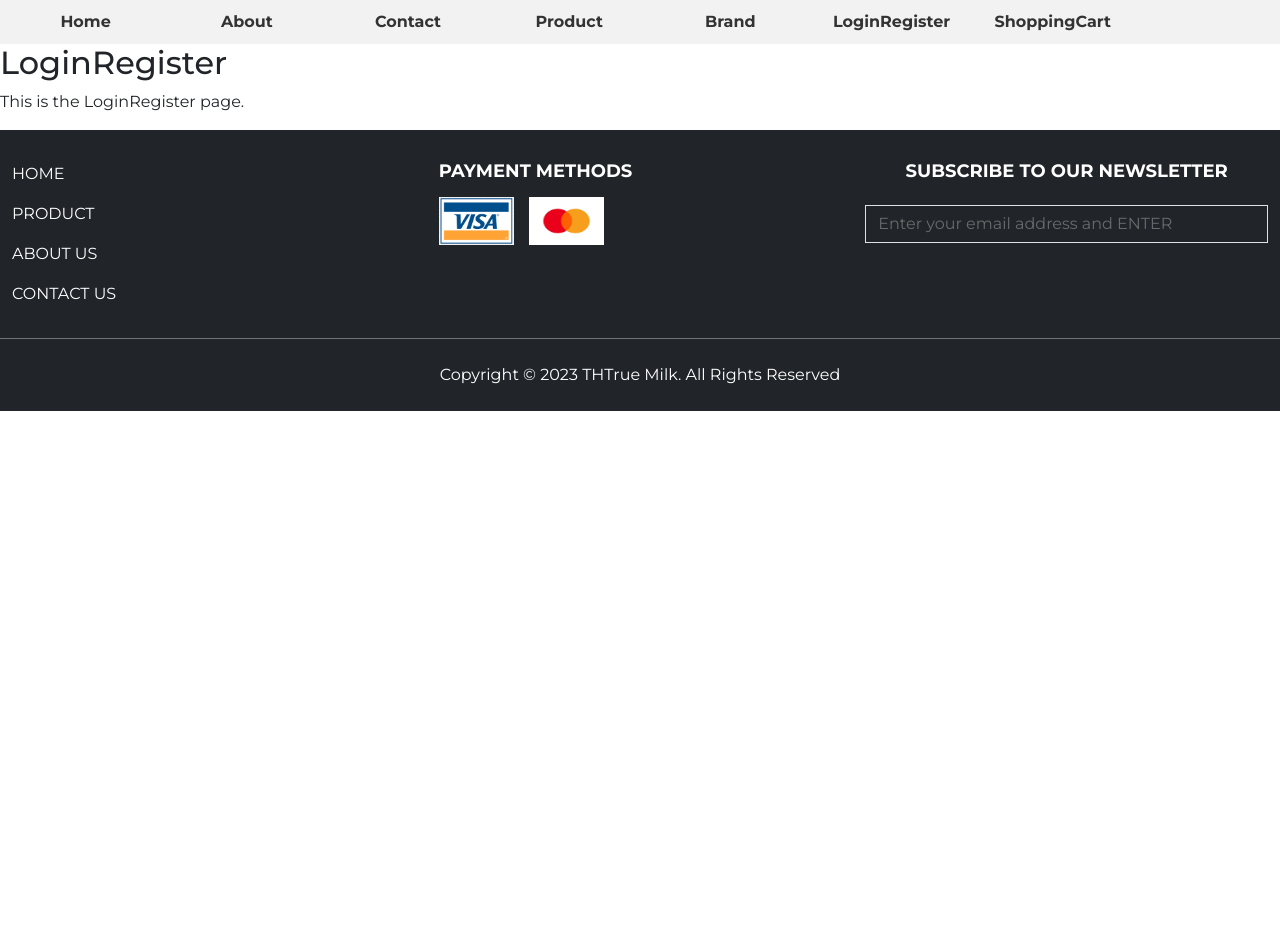
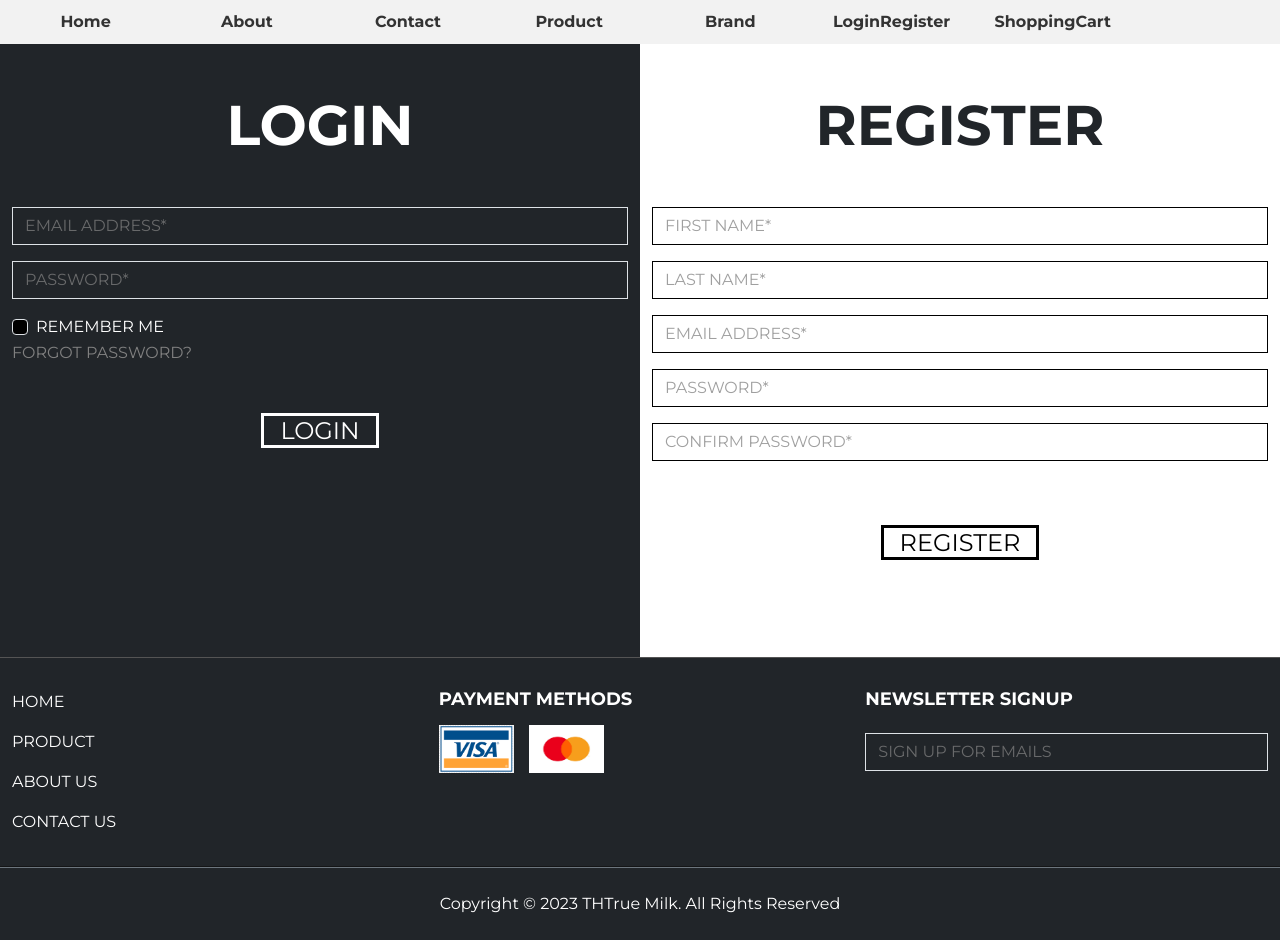
Before and after one commit to huynguyen27/eCommerce, a React (Create React App) app in the folder frontend/: page /loginregister in a window 1280 px wide. Before the commit the page ends 800 px from the top, so only its background shows below. Built offline with nearby package versions, Linux system fonts and the light colour scheme.

Commit message:
Create login/register page, styling, and update styling for footer

```diff
--- a/frontend/src/components/Footer.js
+++ b/frontend/src/components/Footer.js
@@ -6,7 +6,7 @@ import { Link } from 'react-router-dom';
 const Footer = () => {
   return(
     <>
-    <footer className="pt-4 pb-2 bg-dark">
+    <footer id="general_footer" className="pt-4 pb-2 bg-dark">
       <div className="container-xxl">
         <div className="row">
           <div className="col-sm-4 text-white">
@@ -38,12 +38,12 @@ const Footer = () => {
           </div>
           <div className = 'col-sm-4 text-white'>
             <ul className="list-unstyled">
-              <li id="label" className="py-1 text-center">
-                SUBSCRIBE TO OUR NEWSLETTER
+              <li id="label" className="py-1">
+                NEWSLETTER SIGNUP
               </li>
               <li className="py-3 text-center">
               <div className="form-outline form-white">
-                  <input type="text" id="formWhite" className="rounded-0 form-control form-outline text-white bg-dark" placeholder="Enter your email address and ENTER" aria-label="Your Email Address" aria-describedby="basic-addon2" />
+                  <input type="text" id="formWhite" className="rounded-0 form-control form-outline text-white bg-dark" placeholder="SIGN UP FOR EMAILS" aria-label="Your Email Address" aria-describedby="basic-addon2" />
                 </div>
               </li>
             </ul>
--- a/frontend/src/components/LoginRegister.js
+++ b/frontend/src/components/LoginRegister.js
@@ -1,12 +1,59 @@
 import React from 'react';
-
+import "../style/LoginRegister.css"
 const LoginRegister = () => {
   return (
-    <div>
-      <h2>LoginRegister</h2>
-      <p>This is the LoginRegister page.</p>
+    <div id="loginregister" className="container-fluid">
+      <div className="row">
+        <div className="col-md-6 py-5 bg-dark text-white">
+          <h2 id="login_label" className="text-center">LOGIN</h2>
+          <form>
+            <div className="form-group pb-3">
+              <input type="text" className="rounded-0 form-control form-outline text-white bg-dark" id="username" placeholder='EMAIL ADDRESS*' />
+            </div>
+            <div className="form-group pb-3">
+              <input type="password" className="rounded-0 form-control form-outline text-white bg-dark" id="password" placeholder='PASSWORD*'/>
+            </div>
+
+            <div className="form-group form-check">
+        <input type="checkbox" className="form-check-input" id="remember_password" />
+        <label className="form-check-label" htmlFor="rememberPassword">REMEMBER ME</label>
+</div>
+<div className="form-group ">
+            </div>
+            <a id="forgot_password" href="#">FORGOT PASSWORD?</a>
+
+          <div className="text-center py-5">
+          <a id="submit_button" href="#" >LOGIN</a>
+          </div>
+          </form>
+        </div>
+        <div className="col-md-6 py-5">
+          <h2 id="register_label" className="text-center">REGISTER</h2>
+          <form>
+            <div className="form-group pb-3">
+              <input type="text" className="rounded-0 form-control form-outline" id="register_username" placeholder="FIRST NAME*"/>
+            </div>
+            <div className="form-group pb-3">
+              <input type="text" className="rounded-0 form-control form-outline" id="register_username" placeholder="LAST NAME*"/>
+            </div>
+            <div className="form-group pb-3">
+              <input type="email" className="rounded-0 form-control form-outline" id="register_email" placeholder="EMAIL ADDRESS*" />
+            </div>
+            <div className="form-group pb-3">
+              <input type="password" className="rounded-0 form-control form-outline" id="register_password" placeholder="PASSWORD*" />
+            </div>
+            <div className="form-group pb-3">
+              <input type="password" className="rounded-0 form-control form-outline" id="register_confirmPassword" placeholder="CONFIRM PASSWORD*" />
+            </div>
+
+<div className="form-group ">
+            </div>
+<div className="text-center py-5">
+          <a id="register_button" href="#" >REGISTER</a>
+          </div>          </form>
+        </div>
+      </div>
     </div>
-  );
-};
+  );}
 
 export default LoginRegister;
--- a/frontend/src/style/Footer.css
+++ b/frontend/src/style/Footer.css
@@ -62,15 +62,19 @@ body{
 
 }
 
+#general_footer{
+  border-bottom: 0.01mm outset rgba(100, 100, 100, 0.711);
+
+}
+
 #quickLinks{
   text-decoration: none;
   color:white;
   font-size:medium;
 }
 #quickLinks:hover{
-  color: rgb(0, 255, 255);
+  text-decoration: underline;
   font-weight: bold;
-  border-bottom: 1mm ridge rgb(0, 255, 255);
 }
 
 #label{
--- /dev/null
+++ b/frontend/src/style/LoginRegister.css
@@ -0,0 +1,118 @@
+#username::placeholder {
+    color: grey;
+    opacity: 75%;
+  }
+
+
+
+#forgot_password{
+    text-decoration:none;
+    color: grey;
+}
+#forgot_password:hover{
+    color: white;
+    text-decoration: underline;
+    font-weight: bold;
+  }
+#password::placeholder {
+    color: grey;
+    opacity: 75%;
+
+  }
+
+#remember_password{
+    background-color: black;
+
+}
+
+#login_label{
+    font-size:7vh;
+    font-weight: bold;
+    padding-bottom: 5vh;
+}
+
+#register_label{
+    font-size:7vh;
+    font-weight: bold;
+    padding-bottom: 5vh;
+}
+
+#register_username{
+    border-color: black;
+}
+
+#register_email{
+    border-color: black;
+}
+
+
+#register_password{
+    border-color: black;
+}
+
+#register_confirmPassword{
+    border-color: black;
+}
+
+#register_username::placeholder{
+    color:grey;
+    opacity: 75%;
+}
+
+#register_email::placeholder{
+    color:grey;
+    opacity: 75%;
+}
+
+
+#register_password::placeholder{
+    color:grey;
+    opacity: 75%;
+}
+
+#register_confirmPassword::placeholder{
+    color:grey;
+    opacity: 75%;
+}
+
+#register_button{
+    text-decoration: none;
+    font-size:3vh;
+    color: black;
+    border-style:solid;
+    border-color: black;
+    padding-right: 2vh;
+    padding-left: 2vh;
+}
+#submit_button{
+    text-decoration: none;
+    font-size:3vh;
+    color: white;
+    border-style:solid;
+    border-color: white;
+    padding-right: 2vh;
+    padding-left: 2vh;
+}
+
+#submit_button:hover{
+    text-decoration: underline;
+    color: black;
+    background-color: white;
+
+    font-weight: bold;
+}
+
+
+
+#register_button:hover{
+    text-decoration: underline;
+    color: white;
+    background-color: black;
+
+    font-weight: bold;
+}
+
+
+#loginregister{
+    border-bottom: 0.01mm outset rgba(100, 100, 100, 0.711);
+}
```
